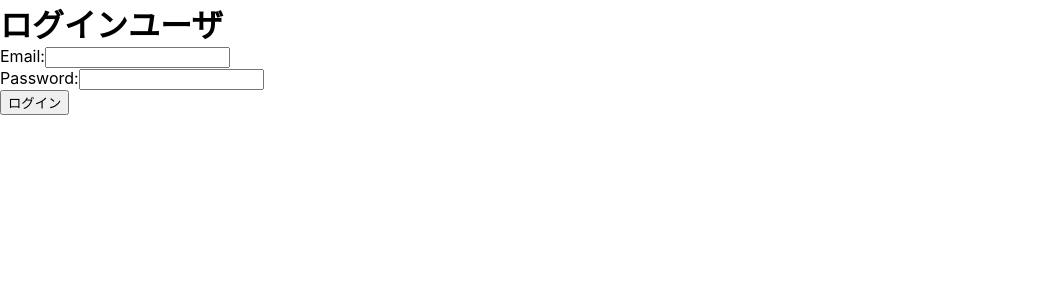
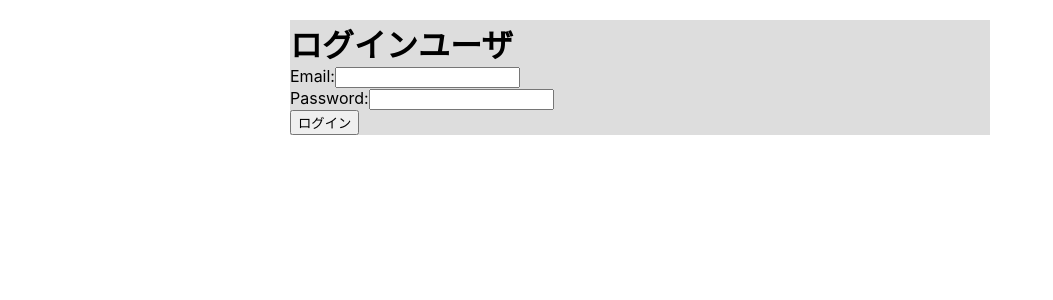
Before and after one commit to ichibat/nuxt-second, a Nuxt app: page /login in a window 1280 px wide. Shown: the top 300 px of the page, without its empty margins (0-1053 px from the left). Built offline with nearby package versions, Linux system fonts and the light colour scheme.

Commit message:
improved

```diff
--- a/pages/login.vue
+++ b/pages/login.vue
@@ -1,6 +1,6 @@
 <template>
-<div class = "l-container">
-  <div>
+<div class="centering_parent">
+  <div  class="centering_item">
   <h1>ログインユーザ</h1>
   <form @submit.prevent="loginUser">
     <div class="form-group">
@@ -38,7 +38,15 @@
 </script>
 
 <style scoped>
-.l-container {
-  margin: 0, auto
+.centering_parent {
+    padding: 20px;              /* 余白指定 */
+}
+
+.centering_item {
+    display: block;
+    width: 700px;               /* 幅指定 */
+    margin:  0 auto;            /* 中央寄せ */
+    background-color:  #ddd;    /* 背景色指定 */
+
 }
 </style>
```
